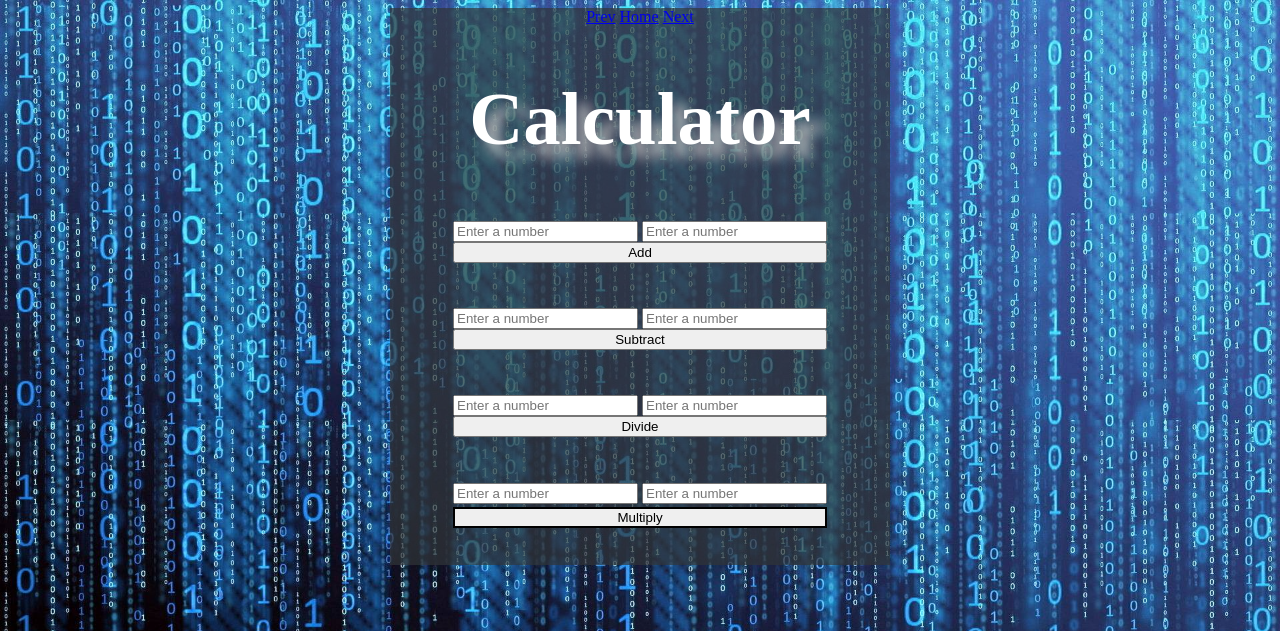
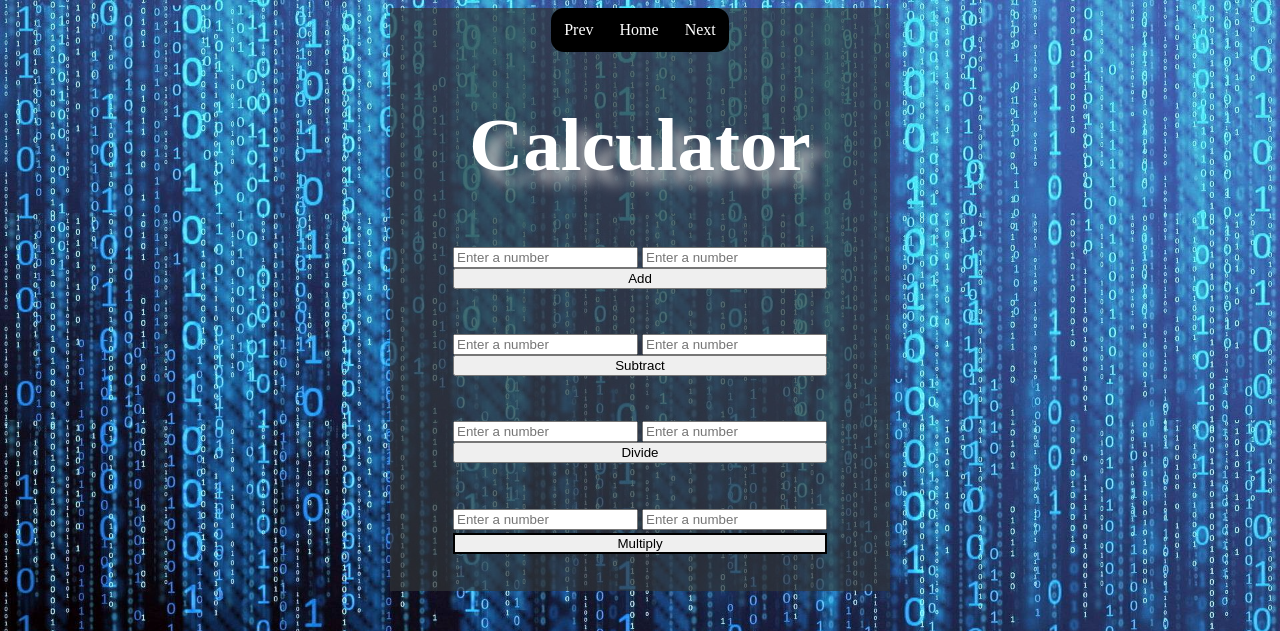
Before and after one commit to anderson0741/Calculator, a PHP site: page /calc.html in a window 1280 px wide. Shown: the top 631 px of the page. Run offline with PHP 8.4, Linux system fonts and the light colour scheme.

Commit message:
calculator

```diff
--- a/calc.css
+++ b/calc.css
@@ -47,3 +47,23 @@ body {
     background-color: white;
     text-align: center;
 }
+.next_or_last{
+    /* display: flex; */
+    /* flex-direction: column; */
+    color: white;
+    text-decoration: none;
+    margin: 13px;
+    /* margin-right: 13px; */
+}
+.next_or_last:hover{
+    color: white;
+    margin: 13px;
+    text-decoration: underline;
+}
+.returnDiv {
+    display: flex;
+    /* flex-direction: column; */
+    /* justify-content: space-between; */
+    background-color: black;
+    border-radius: 13px;
+}
--- a/calc.html
+++ b/calc.html
@@ -11,10 +11,10 @@
 
 <body>
     <div id="colbod">
-        <div class="return">
-                <a href="https://timer-for-portfolio.herokuapp.com/end.html">Prev</a>
-                <a href="https://colton-anderson-portfolio.herokuapp.com/">Home</a>
-                <a href="https://colton-anderson-portfolio.herokuapp.com/">Next</a>
+        <div class="returnDiv">
+                <a class="next_or_last" href="https://timer-for-portfolio.herokuapp.com/end.html">Prev</a>
+                <a class="next_or_last" href="https://colton-anderson-portfolio.herokuapp.com/">Home</a>
+                <a class="next_or_last" href="https://colton-anderson-portfolio.herokuapp.com/track">Next</a>
         </div>
         <div class="title">
             <h1 class="titletag">Calculator</h1>
```
